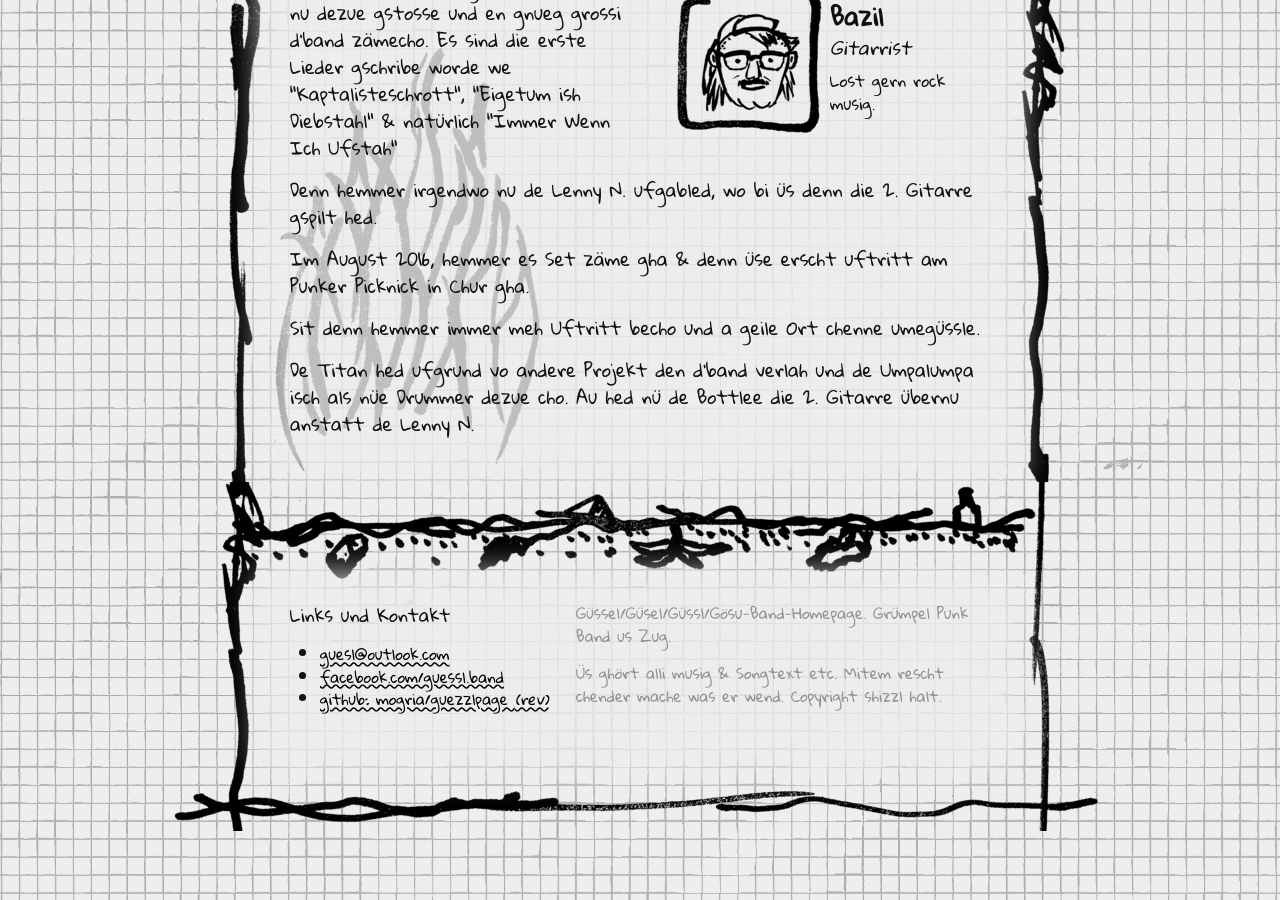
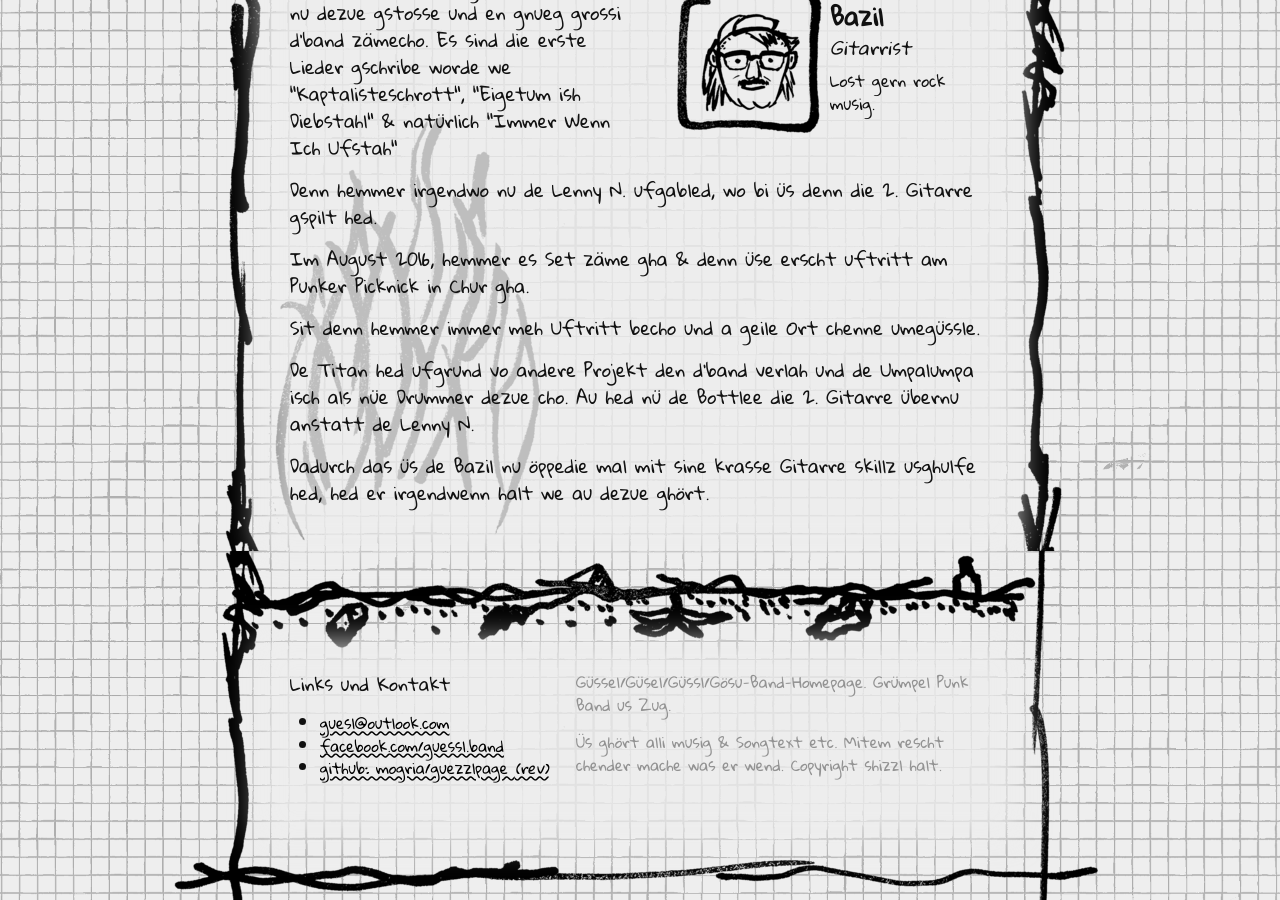
Before and after one commit to mogria/guezzlpage, a Jekyll site: the page built from band.html, in a window 1280 px wide and 900 px high, scrolled down 1516 px. Built offline with Jekyll 4.4.1, drawn with Linux system fonts in a browser that asks for light colours.

Commit message:
add sentence for basil in band description

```diff
--- a/band.html
+++ b/band.html
@@ -75,4 +75,7 @@ umegüssle.</p>
 de {{umpa}} isch als nüe Drummer dezue cho. Au hed nü de {{bottlee}}
 die 2. Gitarre übernu anstatt de {{lenny}}</p>
 
+<p>Dadurch das üs de {{ bazil }} nu öppedie mal mit sine krasse Gitarre
+skillz usghulfe hed, hed er irgendwenn halt we au dezue ghört.</p>
+
 </div>
```
